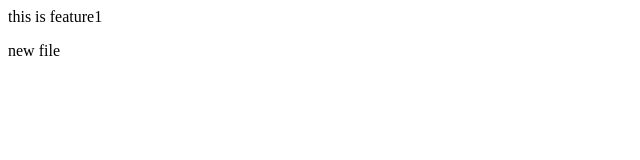
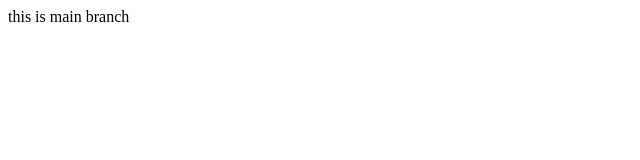
Before and after one commit to raheem2107/localrepo, a plain HTML site: page index.html in a window 1280 px wide. Shown: the full height of the page, 0-640 px from the left. Drawn offline with Linux system fonts and the light colour scheme.

Commit message:
feature1

```diff
--- a/index.html
+++ b/index.html
@@ -1,2 +1 @@
-<p>this is feature1</p>
-<p> new file </p>
+<p>this is main branch</p>
```
Also changed, not shown: 1 other file.
